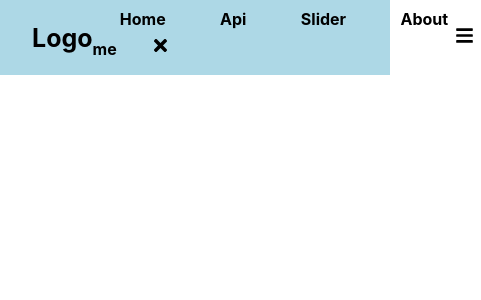
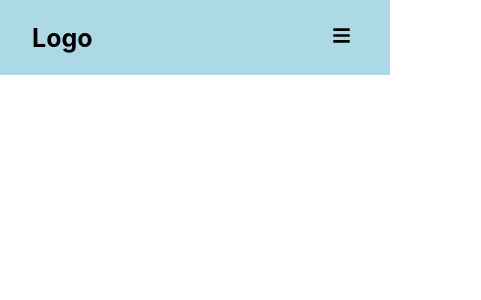
Before and after one commit to moonspark78/nav-back-api-slider, a React (Create React App) app: page / in a window 390 px wide. Shown: the top 300 px of the page, 481 px wide, since content can reach past the window. Built offline with nearby package versions, Linux system fonts and the light colour scheme.

Commit message:
:art: nav  :art:

```diff
--- a/src/Components/Navbar.jsx
+++ b/src/Components/Navbar.jsx
@@ -6,20 +6,23 @@ export const Navbar = () => {
 
     const navRef = useRef();
 
+    const showNav = () => {
+      navRef.current.classList.toggle("responsive-nav");
+    };
 
   return (
     <header>
             <h3>Logo</h3>
-            <nav>
+            <nav ref={navRef}>
                 <a href='/#'>Home</a>
                 <a href='/#'>Api</a>
                 <a href='/#'>Slider</a>
                 <a href='/#'>About me</a>
-                <button className="nav-btn nav-close">
+                <button className="nav-btn nav-close" onClick={showNav}>
                     <FaTimes/>
                 </button>
             </nav>
-            <button className="nav-btn">
+            <button className="nav-btn" onClick={showNav}>
                 <FaBars/>
             </button>
     </header>
--- a/src/Components/nav.css
+++ b/src/Components/nav.css
@@ -45,4 +45,28 @@ header .nav-btn {
         visibility: visible;
         opacity: 1;
     }
+
+    header nav{
+      position: fixed;
+      top: 0;
+      right: 0;
+      left: 0;
+      height: 100%;
+      width: 100%;
+      display: flex;
+      flex-direction: column;
+      justify-content: center;
+      align-items: center;
+      gap: 1.5rem;
+      background-color: lightblue;
+      transform: translateY(-100vh);
+    }
+
+    header .responsive_nav{
+      transform: none;
+    }
+
+
+
+
 }
```
